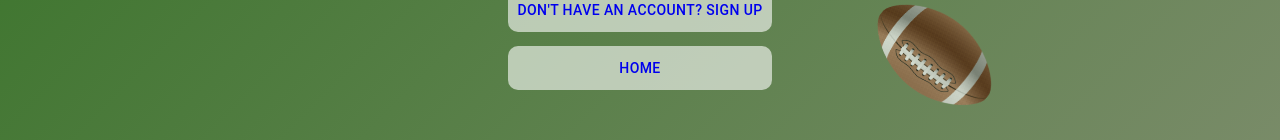
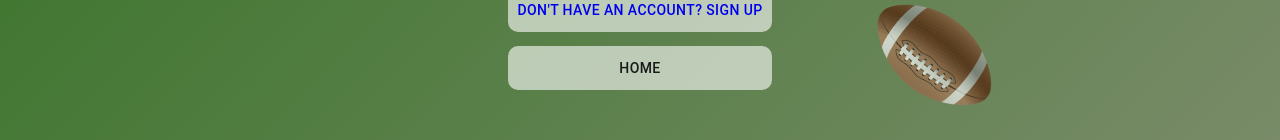
Before and after one commit to MatthewTaylor9758/Fantasy-Football-Capstone, a React (Create React App) app in the folder flask_react_starter/client/: page /login in a window 1280 px wide. Shown: the part 502-642 px from the top of the page. Built offline with nearby package versions, Linux system fonts and the light colour scheme.

Commit message:
fix login home button

```diff
--- a/flask_react_starter/client/src/pages/LoginPage.js
+++ b/flask_react_starter/client/src/pages/LoginPage.js
@@ -1,7 +1,7 @@
 import React, { useEffect, useState } from 'react';
 import { login } from '../store/auth'
 import { useDispatch, useSelector } from 'react-redux';
-import { NavLink } from 'react-router-dom';
+import { NavLink, Link } from 'react-router-dom';
 import { makeStyles, Container, TextField, Button, Card, Typography } from '@material-ui/core';
 import NavBar from '../components/NavBar';
 import { getTeam } from '../store/teams';
@@ -78,6 +78,7 @@ function LoginPage() {
       fontFamily: '"Roboto", "Helvetica", "Arial", sans-serif',
       padding: '.7em',
       zIndex: '10',
+      margin: '0',
       '&:hover': {
         color: 'white'
       }
@@ -116,6 +117,10 @@ function LoginPage() {
       marginTop: '1em',
       borderRadius: '10px',
       padding: '0',
+      width: '100%',
+      '&:hover': {
+        backgroundColor: 'rgba(200, 200, 255, .8)'
+      }
     }
   }));
 
@@ -155,8 +160,8 @@ function LoginPage() {
               <Button className={classes.signupButton}>
                 <NavLink to='/signup' className={classes.links}>Don't have an account? Sign up</NavLink>
               </Button>
-              <Button className={classes.homeButton}>
-                <NavLink to='/' className={classes.links}>Home</NavLink>
+              <Button component={Link} to='/' className={classes.homeButton}>
+                <p className={classes.links}>Home</p>
               </Button>
             </div>
           </div>
--- a/flask_react_starter/client/src/styles/loginPage.css
+++ b/flask_react_starter/client/src/styles/loginPage.css
@@ -27,12 +27,8 @@ img {
   position: absolute;
   display: block;
   list-style: none;
-  /* width: 80px;
-  height: 35px; */
-  /* background:rgba(110, 12, 25, .4); */
   animation: animate 5s linear infinite;
   top: -140px;
-  /* border-radius: 100%/100%; */
 }
 .footballs div:nth-child(1) {
   position: absolute;
@@ -68,3 +64,8 @@ img {
       opacity: 0;
   }
 } */
+
+p {
+  width: 100%;
+  text-align: center;
+}
```
